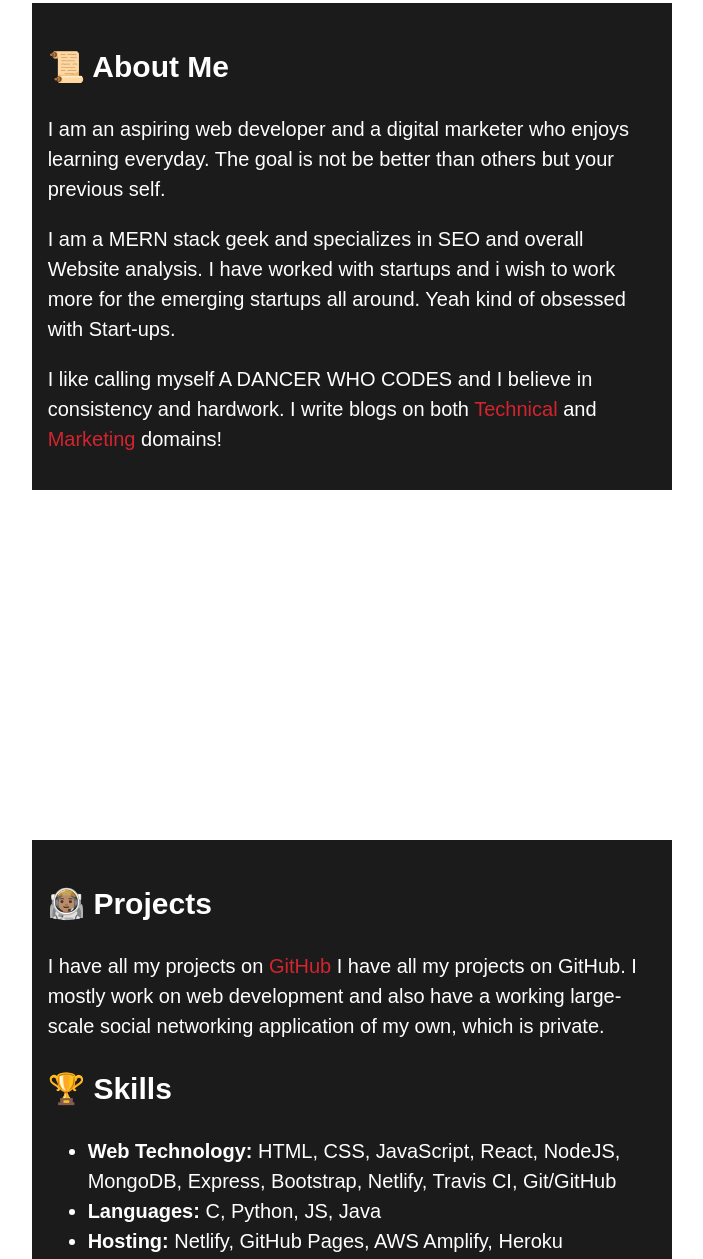
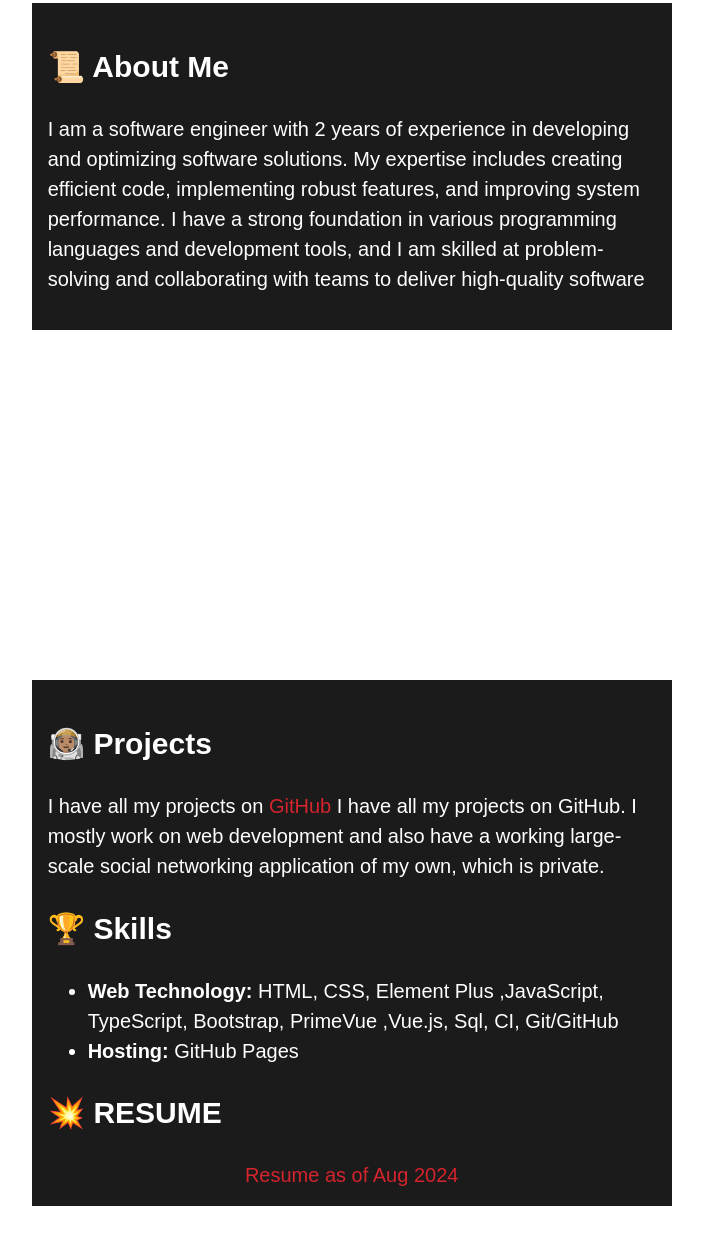
Before and after one commit to sarmamurugan07/SharmaProPortfolio, a plain HTML site: page index.html in a window 1280 px wide. Shown: the part 1348-2607 px from the top of the page, without its empty margins (83-786 px from the left). Drawn offline with nearby package versions, Linux system fonts and the light colour scheme; a web font is replaced by a local one.

Commit message:
chnage photo

```diff
--- a/index.html
+++ b/index.html
@@ -28,24 +28,8 @@
         <section>
             <h2>📜 About Me</h2>
             <p>
-                I am an aspiring web developer and a digital marketer who enjoys learning everyday.
-                The goal is not be better than others but your previous self.
+                I am a software engineer with 2 years of experience in developing and optimizing software solutions. My expertise includes creating efficient code, implementing robust features, and improving system performance. I have a strong foundation in various programming languages and development tools, and I am skilled at problem-solving and collaborating with teams to deliver high-quality software
             </p>
-
-            <p>
-                I am a MERN stack geek and specializes in SEO and overall Website analysis. I have worked with startups
-                and i
-                wish to work more for the emerging startups all around. Yeah kind of obsessed with Start-ups.
-            </p>
-
-            <p>
-                I like calling myself A DANCER WHO CODES and I believe in consistency and hardwork.
-                I write blogs on both <a style="text-decoration: none; color: #d4242d;"
-                    href="https://dancerwhocodes.hashnode.dev/" target="_blank" rel="noopener noreferrer">Technical</a>
-                and <a style="text-decoration: none; color: #d4242d;" href="https://marketingindetail.blogspot.com/"
-                    target="_blank" rel="noopener noreferrer">Marketing</a> domains!
-            </p>
-
         </section>
 
         <section class="light">
@@ -59,22 +43,21 @@
             <h2>🏆 Skills</h2>
 
             <ul>
-                <li><strong>Web Technology:</strong> HTML, CSS, JavaScript, React, NodeJS, MongoDB, Express, Bootstrap,
-                    Netlify,
-                    Travis CI, Git/GitHub</li>
-                <li><strong>Languages:</strong> C, Python, JS, Java</li>
-                <li><strong>Hosting:</strong> Netlify, GitHub Pages, AWS Amplify, Heroku</li>
+                <li><strong>Web Technology:</strong> HTML, CSS, Element Plus ,JavaScript, TypeScript, Bootstrap, PrimeVue ,Vue.js, Sql,
+
+                   CI, Git/GitHub</li>
+                <li><strong>Hosting:</strong> GitHub Pages</li>
             </ul>
 
             <h2>💥 RESUME</h2>
             <a style="text-decoration: none; color: #d4242d; display: flex; justify-content: center;"
-                href="https://drive.google.com/file/d/14Ty9FtIy7R8BwIM2QZsiHoKE5FqHsBTi/view" target="_blank"
+                href="https://drive.google.com/file/d/1i2cxz7uqVDzcDykR4jvCTZVWYQrcQmlW/view?usp=sharing" target="_blank"
                 rel="noopener noreferrer">Resume as of Aug 2024</a>
 
         </section>
 
         <blockquote>
-            <p>You are what you believe in. You become that which you believe you can become <br>― Bhagavad Gita</p>
+            <p>You are what you believe in. You become that which you believe you can become <br>― sarma</p>
         </blockquote>
 
         <section class="left">
@@ -101,7 +84,7 @@
             <h3>Performance Optimization</h3>
             <p>Design with performance in mind. Optimize images, leverage lazy loading, and consider the impact of your design choices on load times and responsiveness.</p>
             <h3>Collaboration and Communication</h3>
-            <p>Use collaboration tools like Slack, Trello, or Jira to coordinate with your team. Clear communication and documentation can help align your design with development and other stakeholders.</p>
+            <p>Use collaboration tools like Slack, or Jira to coordinate with your team. Clear communication and documentation can help align your design with development and other stakeholders.</p>
             <h3>Version Control</h3>
             <p>If you're not already, consider using version control systems like Git to manage changes in your design files and coordinate with the development team</p>
             <h3>Responsive and Adaptive Design</h3>
--- a/index.js
+++ b/index.js
@@ -64,7 +64,7 @@ scene.background = spaceTexture;
 
 // avatar
 
-const aniTexture = new THREE.TextureLoader().load('ani.png')
+const aniTexture = new THREE.TextureLoader().load('sharma.jpeg')
 const ani = new THREE.Mesh(
   new THREE.BoxGeometry(6, 6, 6),
   //map prop on the material as a texture
```
Also changed, not shown: ani.png (deleted), sharma.jpeg (added).
